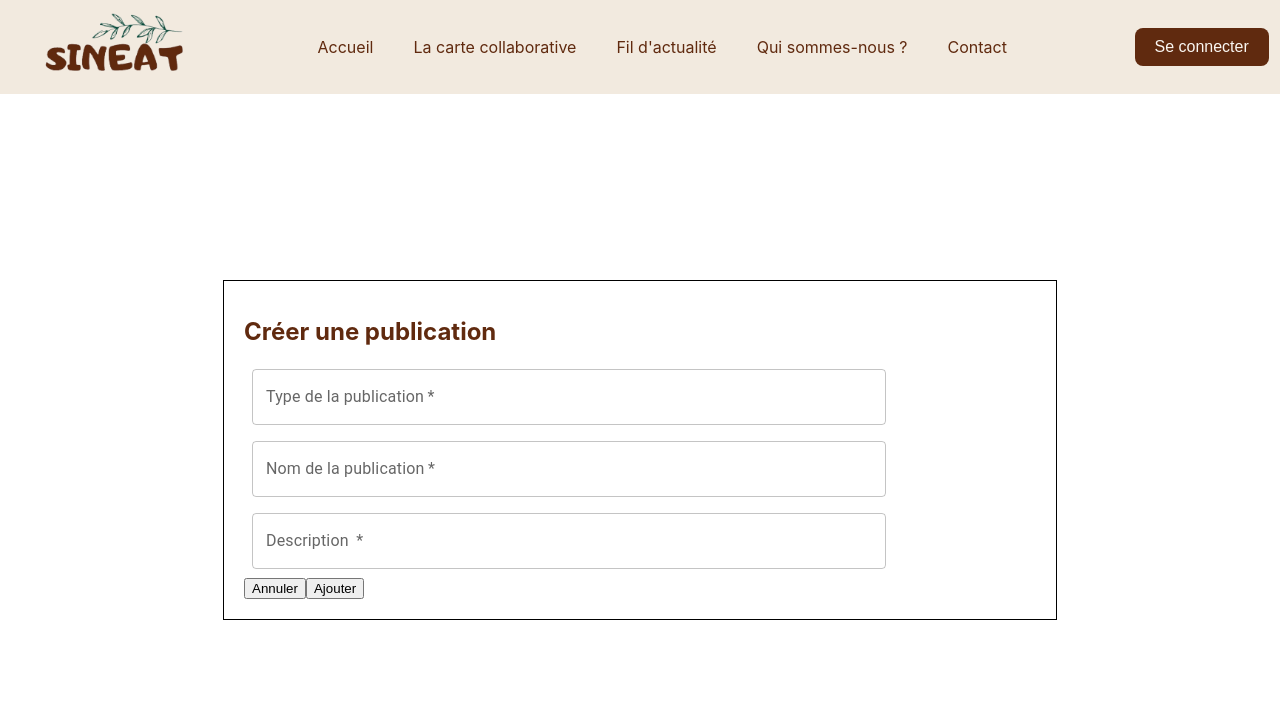
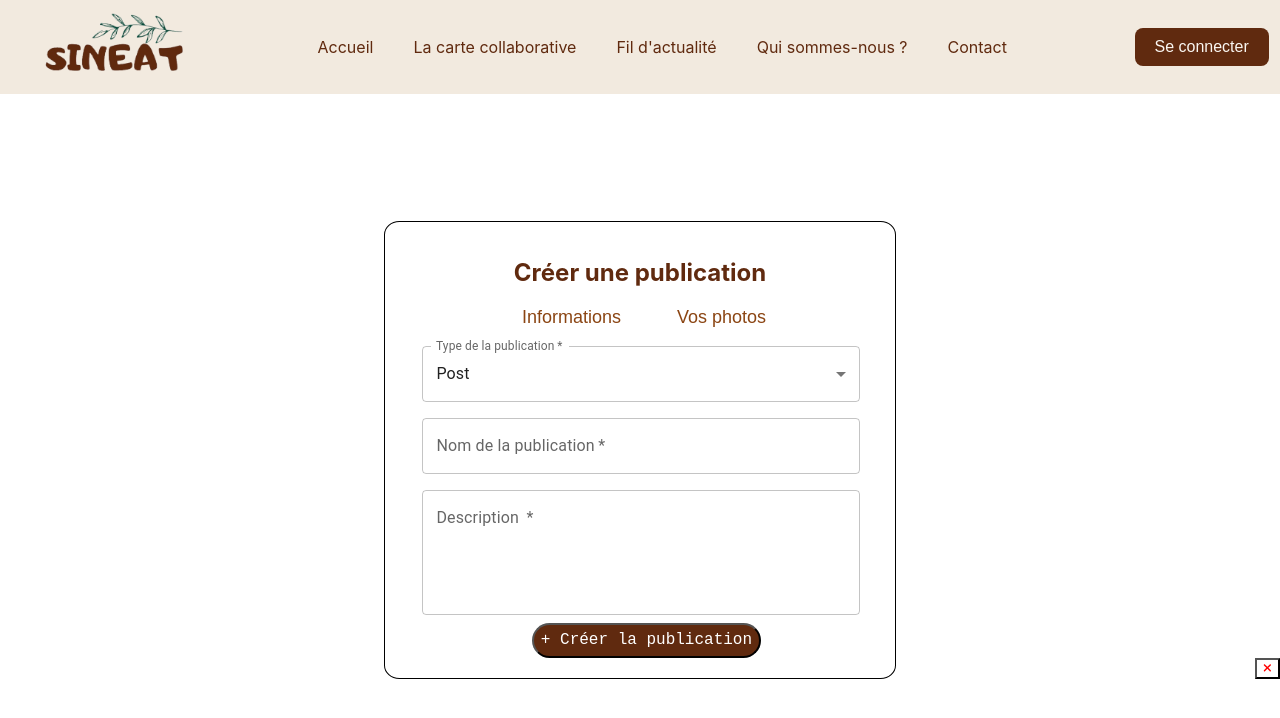
Before and after one commit to tdupuy2001/sineat, a React (Create React App) app in the folder Sprint 2/Phase 3/frontend/: page /createpost in a window 1280 px wide. Shown: the top 718 px of the page. Built offline with nearby package versions, Linux system fonts and the light colour scheme; no server answers; sample sign-in values are in the browser's storage.

Commit message:
amélioration design créer un poste

```diff
--- a/Sprint 2/Phase 3/frontend/src/screens/CreatePost/CreatePost.css
+++ b/Sprint 2/Phase 3/frontend/src/screens/CreatePost/CreatePost.css
@@ -9,9 +9,16 @@
 
 .bordered-content {
     border: 1px solid black;
+    border-radius: 3%;
     padding: 20px;
     margin-bottom: 20px;
     margin-top: 120px;
+    margin-left: 30%;
+    margin-right: 30%;
+    display: flex;
+    flex-direction: column;
+    justify-content: center;
+    align-items: center;
 }
 
 .title {
@@ -26,6 +33,77 @@
     -webkit-box-orient: vertical; */
 }
 
+.buttons-sous-titre {
+    display: flex;
+    flex-direction: row;
+    justify-content: center;
+    align-items: center;
+}
+
+.button-wrapper {
+    position: relative;
+    display: inline-block;
+    margin-left: 3%;
+    margin-right: 3%;
+}
+
+.button-underline {
+    position: absolute;
+    /* bottom: 0; */
+    top: 0;
+    left: 0;
+    width: 100%;
+    height: 2px;
+    background-color: #602A0F;
+    transform: scaleX(0);
+    transform-origin: left;
+    transition: transform 0.3s ease-in-out;
+}
+
+.button-filtres {
+    /* height: 15%;
+    width: 15%;
+    border-radius: 10px ;
+    background-color:  #602A0F;
+    background-color:#F2EADF;
+    color: black;
+    font-size: 100%;
+    cursor: pointer;
+    padding: 1%;
+    font-family: Courier New, sans-serif;
+    text-align: center; */
+    background-color: transparent;
+    color: #8B4513;
+    border: none;
+    padding: 10px 20px;
+    cursor: pointer;
+    font-size: 18px;
+    border-radius: 8px;
+    transition: color 0.3s ease;
+    margin-left: 3%;
+    margin-right: 3%;
+    position: relative;
+    z-index: 1;
+    white-space: nowrap;
+}
+
+
+.button-filtres:hover {
+    color: #602A0F;
+    font-weight: bold;
+}
+
+.textfield-wrapper {
+    /* display: flex;
+    flex-direction: column;
+    justify-content: center;
+    align-items: center;  */
+    gap: 20px;
+    /* margin: 0 !important; */
+    margin-right: 5%;
+    margin-left: 2%;
+}
+
 .create-post-titre {
 
 }
@@ -37,3 +115,56 @@
 .create-post-desc {
 
 }
+
+
+/* .buttons-create {
+    display: flex;
+    justify-content: space-between;
+} */
+
+.button-ajouter {
+    /* height: 10%;
+    width: 10%; */
+    border-radius: 20px ;
+    /* background-color: #8B4513; */
+    background-color: #602A0F;
+
+    /* background-color:#F2EADF; */
+    color: white;
+    font-size: 100%;
+    cursor: pointer;
+    /* margin-top: 110px; */
+    padding: 3%;
+    /* margin-left: 1%; */
+    /* margin-right: 1%; */
+    font-family: Courier New, sans-serif;
+    text-align: center;
+    display: flex;
+    justify-content: center;
+    align-items: center;
+    /* margin-left: 45%;
+    margin-right: 45%; */
+    position: relative;
+    z-index: 1;
+    white-space: nowrap;
+}
+
+.button-ajouter:hover {
+    background-color: #8B4513;
+
+    /* background-color: #602A0F; */
+    font-weight: bold;
+}
+
+.button-retour {
+    position: absolute;
+    right: 0;
+    color: red;
+    background-color: transparent;
+    cursor: pointer;
+
+}
+
+.button-retour:hover {
+    background-color: teal;
+}
--- a/Sprint 2/Phase 3/frontend/src/screens/CreatePost/CreatePost.tsx
+++ b/Sprint 2/Phase 3/frontend/src/screens/CreatePost/CreatePost.tsx
@@ -1,12 +1,14 @@
 import React, { useState, useEffect, useContext } from 'react';
 import Navbar from '../../components/Navbar/Navbar';
-import { TextField } from '@mui/material';
+import { MenuItem, Select, TextField } from '@mui/material';
 import './CreatePost.css'
 import { useNavigate } from 'react-router-dom';
 import { PostService } from '../../services/PostService';
 import { config } from '../../config';
 import { MyBlogContext } from '../../MyBlogContext';
 import { Post } from '../../dto/Post';
+import { FontAwesomeIcon } from '@fortawesome/react-fontawesome';
+import { faTimes } from '@fortawesome/free-solid-svg-icons';
 
 
 export function CreatePost() {
@@ -16,6 +18,8 @@ export function CreatePost() {
     const [postType, setPostType] = useState('');
     const [postDesc, setPostDesc] = useState('');
     const {user} = useContext(MyBlogContext)
+    const [ingredients, setIngredients] = useState('');
+    const [preparationTime, setPreparationTime] = useState('');
 
 
     const handleAnnuler = () => {
@@ -44,16 +48,56 @@ export function CreatePost() {
             <div className='centered-content'>
                 <div className='bordered-content'>
                     <h1 className='title'>Créer une publication</h1>
+                    <div className='buttons-sous-titre'>
+                        <div className="button-wrapper">
+                            <div className='button-underline'></div>
+                            <button className='button-filtres'>Informations</button>
+                        </div>
+                        <div className="button-wrapper">
+                            <div className='button-underline'></div>
+                            <button className='button-filtres'>Vos photos</button>
+                        </div>
+                    </div>
+                    <div className='textfield-wrapper'>
+                        <TextField required className='create-post-type' sx={{ m: 1, width: '100%' }} id='outlined-basic' label="Type de la publication" variant='outlined' select defaultValue="texte" onChange={e => setPostType(e.target.value)}>
+                            <MenuItem value={"texte"}>Post</MenuItem>
+                            <MenuItem value={"recette"}>Recette</MenuItem>
+                            <MenuItem value={"restaurant"}>Restaurant</MenuItem>
+                            <MenuItem value={"santé"}>Santé</MenuItem>
+                        </TextField>
 
-                    <div>
-                        <TextField required className='create-post-type' sx={{ m: 1, width: '80%' }} id="outlined-basic" label="Type de la publication" variant='outlined' onChange={e => setPostType(e.target.value)}/>
-                        <TextField required className='create-post-titre' sx={{ m: 1, width: '80%' }} id="outlined-basic" label="Nom de la publication" variant='outlined' onChange={e => setPostTitle(e.target.value)}/>
-                        <TextField required className='create-post-desc' sx={{ m: 1, width: '80%' }} id="outlined-basic" label="Description " variant='outlined' onChange={e => setPostDesc(e.target.value)}/>
+
+                        <TextField required className='create-post-titre' sx={{ m: 1, width: '100%' }} id="outlined-basic" label="Nom de la publication" variant='outlined' onChange={e => setPostTitle(e.target.value)}/>
+                        <TextField required className='create-post-desc' sx={{ m: 1, width: '100%' }} id="outlined-multiline-static" label="Description " variant='outlined' multiline rows={4} onChange={e => setPostDesc(e.target.value)}/>
                         {/* selon le type, il faut mettre ingrédiants, temps de préparation etc... */}
+                        {postType === "recette" && (
+                            <div>
+                                <TextField
+                                    required
+                                    className='create-post-ingredients'
+                                    sx={{ m: 1, width: '100%' }}
+                                    id="outlined-basic"
+                                    label="Ingrédients"
+                                    variant='outlined'
+                                    onChange={(event) => setIngredients(event.target.value)}
+                                />
+                                <TextField
+                                    required
+                                    className='create-post-time'
+                                    sx={{ m: 1, width: '100%' }}
+                                    id="outlined-basic"
+                                    label="Temps de préparation"
+                                    variant='outlined'
+                                    onChange={(event) => setPreparationTime(event.target.value)}
+                                />
+                            </div>
+                        )}
                     </div>
-                    <div>
-                        <button onClick={handleAnnuler}>Annuler</button>
-                        <button onClick={handleNewPost}>Ajouter</button>
+                    <div className='buttons-create'>
+                        <button className='button-ajouter' onClick={handleNewPost}> + Créer la publication</button>
+                        <button className='button-retour' onClick={handleAnnuler}>
+                            <FontAwesomeIcon icon={faTimes} size="sm"/>
+                        </button>
                     </div>
                 </div>
             </div>
```
Also changed, not shown: Sprint 2/Phase 3/frontend/package.json (+5 -8 lines), Sprint 2/Phase 3/frontend/src/screens/News/News.tsx (+1 -13 lines).
